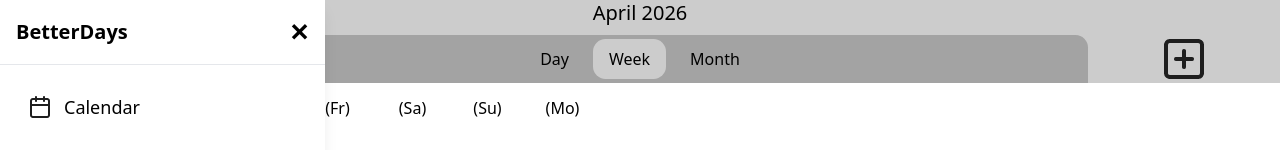
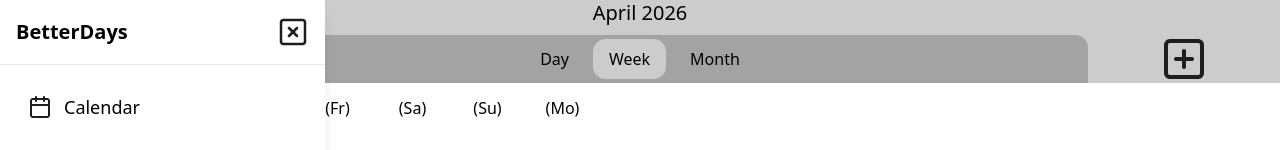
Before and after one commit to COS420-S2025/TeamF, a React (Create React App) app in the folder betterdays/: page / in a window 1280 px wide. Both pictures are taken after a click on the button 96 px from the left and 58 px from the top of the page. Shown: the top 150 px of the page. Built offline with nearby package versions, Linux system fonts and the light colour scheme; the HTML template or start-up script is replaced by a standard one.

Commit message:
an emoji slipped by my grasp and has now been dealt with

```diff
--- a/betterdays/src/components/menuModal.tsx
+++ b/betterdays/src/components/menuModal.tsx
@@ -9,6 +9,7 @@
 import filterIcon from '../icons/Filter.png';
 import faqIcon from '../icons/Archive.png';
 import settingsIcon from '../icons/Settings.png';
+import xIcon from '../icons/Xsquare.png';
 
 interface MenuModalProps {
   isOpen: boolean;
@@ -50,7 +51,11 @@
           className="text-2xl font-bold hover:text-gray-600"
           aria-label="Close menu"
         >
-          ✕
+          <img
+              src={xIcon}
+              alt="Close"
+              style={{ width: '32px', height: '32px', display: 'block' }}
+            />
         </button>
       </div>
 
```
